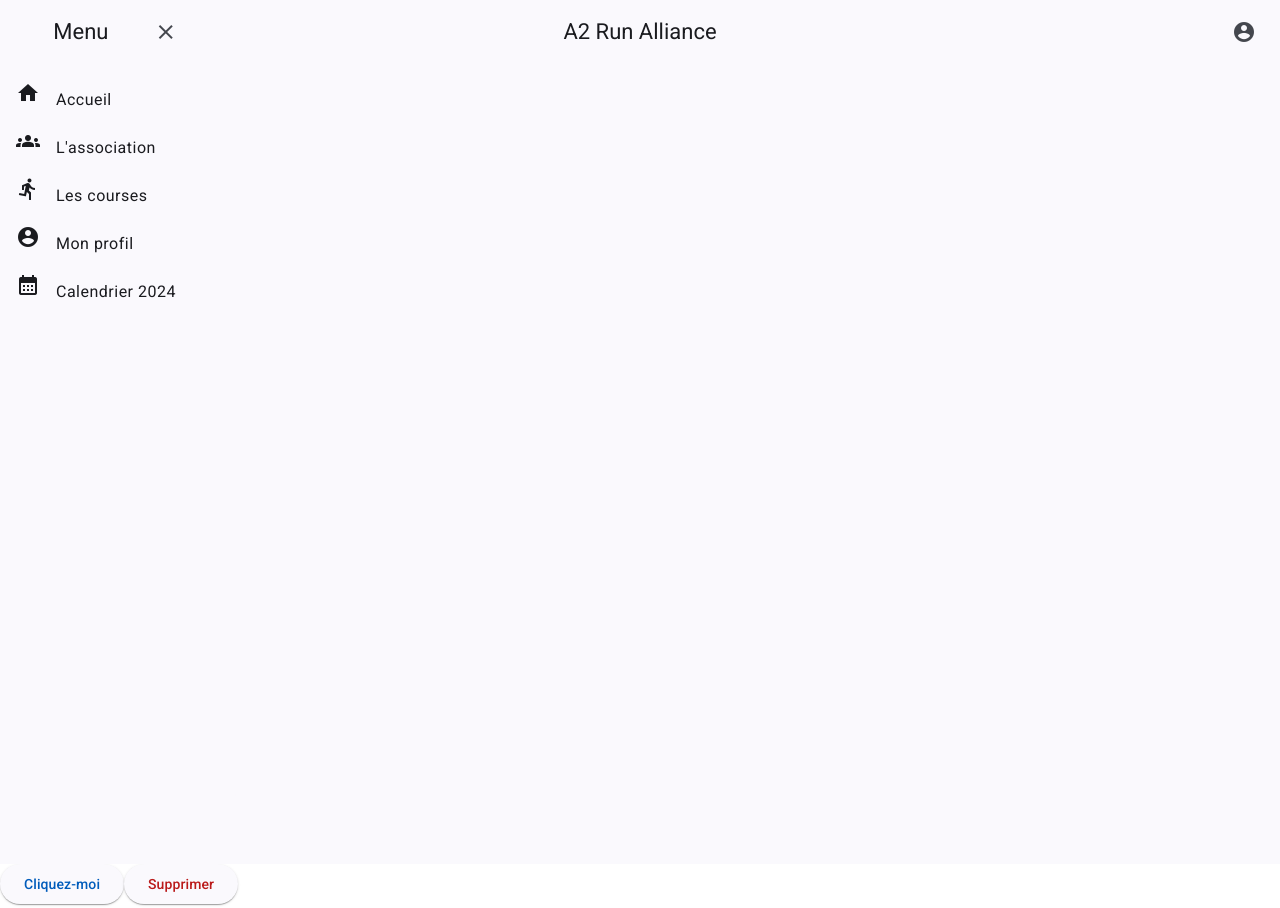
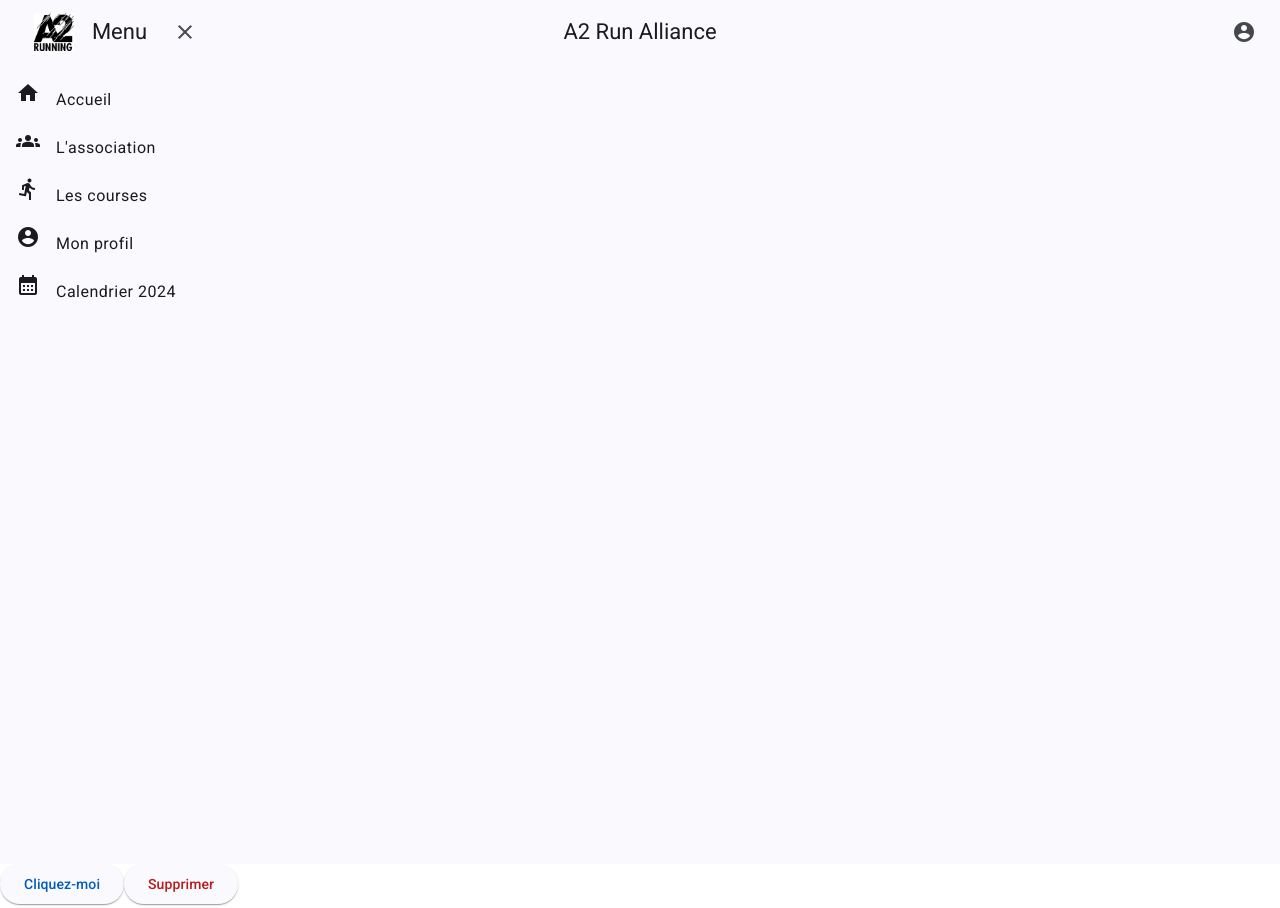
Before and after one commit to JulieRaymond/A2RunAlliance-front, an Angular app: page / in a window 1280 px wide. Both pictures are taken after a click on the button "menu". Built offline with nearby package versions, Linux system fonts and the light colour scheme.

Commit message:
adding logo to left sidenav menu

```diff
--- a/src/app/navigation-bar/navigation-bar.component.html
+++ b/src/app/navigation-bar/navigation-bar.component.html
@@ -14,6 +14,7 @@
 <mat-sidenav-container class="sidenav-container">
   <mat-sidenav #drawer class="sidenav" fixedInViewport mode="side" opened="false">
     <mat-toolbar>
+      <img [src]="logoPathImage" alt="Logo A2 Run Alliance" class="drawer-logo"/>
       <span class="drawer-title">Menu</span>
       <button mat-icon-button (click)="toggleSidenav()">
         <mat-icon aria-label="Close sidenav">close</mat-icon>
--- a/src/app/navigation-bar/navigation-bar.component.scss
+++ b/src/app/navigation-bar/navigation-bar.component.scss
@@ -28,3 +28,7 @@
 .drawer-links-icons {
   margin-right: 1rem;
 }
+
+.drawer-logo{
+  width: 2.5rem;
+}
--- a/src/app/navigation-bar/navigation-bar.component.ts
+++ b/src/app/navigation-bar/navigation-bar.component.ts
@@ -1,11 +1,10 @@
 import {Component, ViewChild} from '@angular/core';
-import { AsyncPipe } from '@angular/common';
-import { MatToolbarModule } from '@angular/material/toolbar';
-import { MatButtonModule } from '@angular/material/button';
+import {AsyncPipe} from '@angular/common';
+import {MatToolbarModule} from '@angular/material/toolbar';
+import {MatButtonModule} from '@angular/material/button';
 import {MatSidenav, MatSidenavModule} from '@angular/material/sidenav';
-import { MatListModule } from '@angular/material/list';
-import { MatIconModule } from '@angular/material/icon';
-
+import {MatListModule} from '@angular/material/list';
+import {MatIconModule} from '@angular/material/icon';
 
 @Component({
   selector: 'app-navigation-bar',
@@ -22,9 +21,12 @@
   ]
 })
 export class NavigationBarComponent {
+  logoPathImage = "/assets/logos/logoA2-black.jpg";
+
   @ViewChild('drawer') drawer!: MatSidenav;
 
-  constructor() {}
+  constructor() {
+  }
 
   toggleSidenav() {
     this.drawer.toggle();
```
